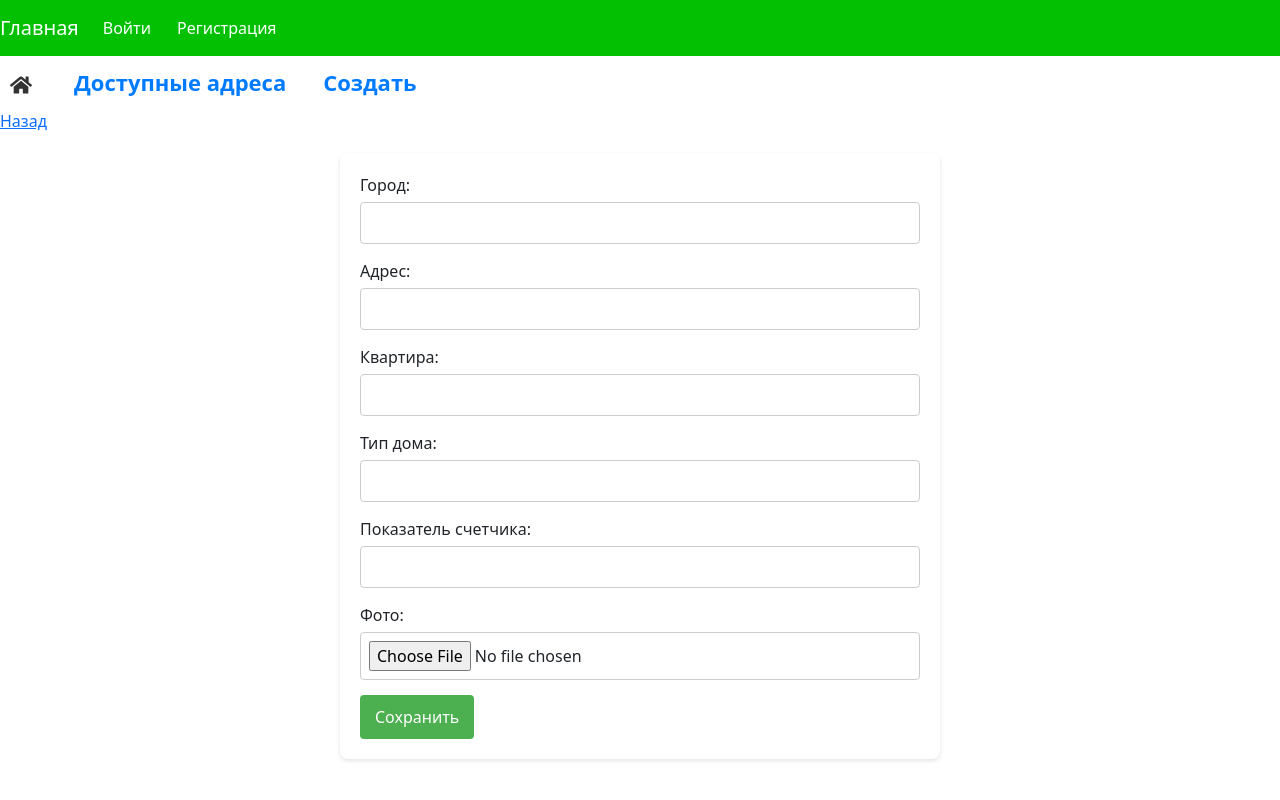
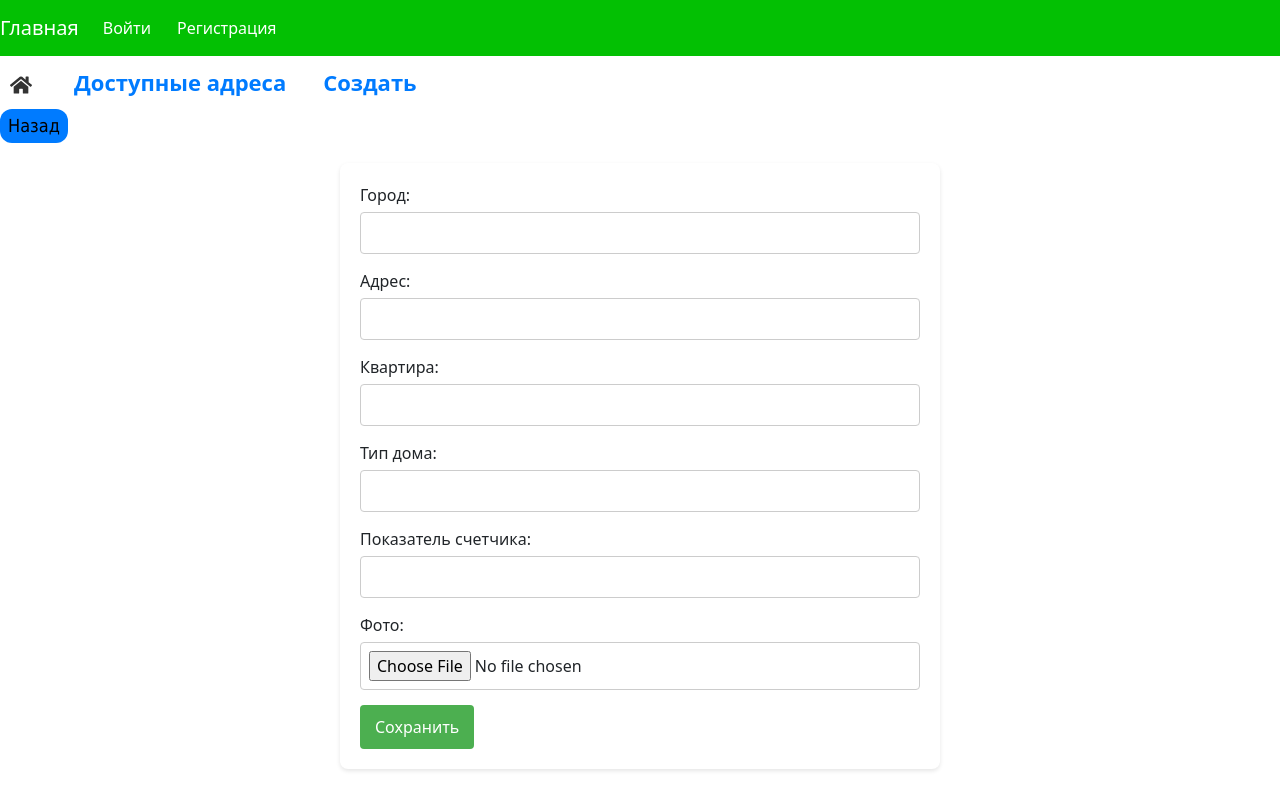
Before and after one commit to Leo7416/WEB-frontend, a React (Vite) app: page /addresses/post in a window 1280 px wide. Built offline with nearby package versions, Linux system fonts and the light colour scheme; no server answers; some icons are missing.

Commit message:
add back buttons

```diff
--- a/src/components/ApplicationsList.jsx
+++ b/src/components/ApplicationsList.jsx
@@ -1,5 +1,6 @@
 import '../styles/ApplicationsList.css';
 import React from "react";
+import { Link } from "react-router-dom";
 import { useSelector } from 'react-redux';
 import { useState, useEffect } from "react";
 import NavBar from './NavBar';
@@ -121,6 +122,9 @@
         <div>
             <NavBar/>
             <Breadcrumbs />
+            <Link to='/application' className="buttonBack">
+                Назад
+            </Link>
             <div className='filter-container'>
                 <label><b>От: </b></label>
                 <input type="date" value={startDate} onChange={(e) => setStartDate(e.target.value)} />
--- a/src/styles/AddressAdd.css
+++ b/src/styles/AddressAdd.css
@@ -34,3 +34,16 @@
   .add button:hover {
     background-color: #45a049;
   }
+
+  .buttonBack {
+    display: inline-block;
+    background: #007bff;
+    color: #000000;
+    padding: 8px;
+    border-radius: 12px;
+    text-decoration: none;
+    font-family: Tahoma;
+    font-size: 18px;
+    line-height: 1;
+    font-weight: 100;
+  }
--- a/src/styles/AddressUpdate.css
+++ b/src/styles/AddressUpdate.css
@@ -34,3 +34,16 @@
   .edit button:hover {
     background-color: #45a049;
   }
+
+  .buttonBack {
+    display: inline-block;
+    background: #007bff;
+    color: #000000;
+    padding: 8px;
+    border-radius: 12px;
+    text-decoration: none;
+    font-family: Tahoma;
+    font-size: 18px;
+    line-height: 1;
+    font-weight: 100;
+  }
--- a/src/styles/ApplicationsList.css
+++ b/src/styles/ApplicationsList.css
@@ -16,3 +16,16 @@
     border-radius: 4px;
     background-color: #CCFE7A;
 }
+
+.buttonBack {
+    display: inline-block;
+    background: #007bff;
+    color: #000000;
+    padding: 8px;
+    border-radius: 12px;
+    text-decoration: none;
+    font-family: Tahoma;
+    font-size: 18px;
+    line-height: 1;
+    font-weight: 100;
+  }
```
